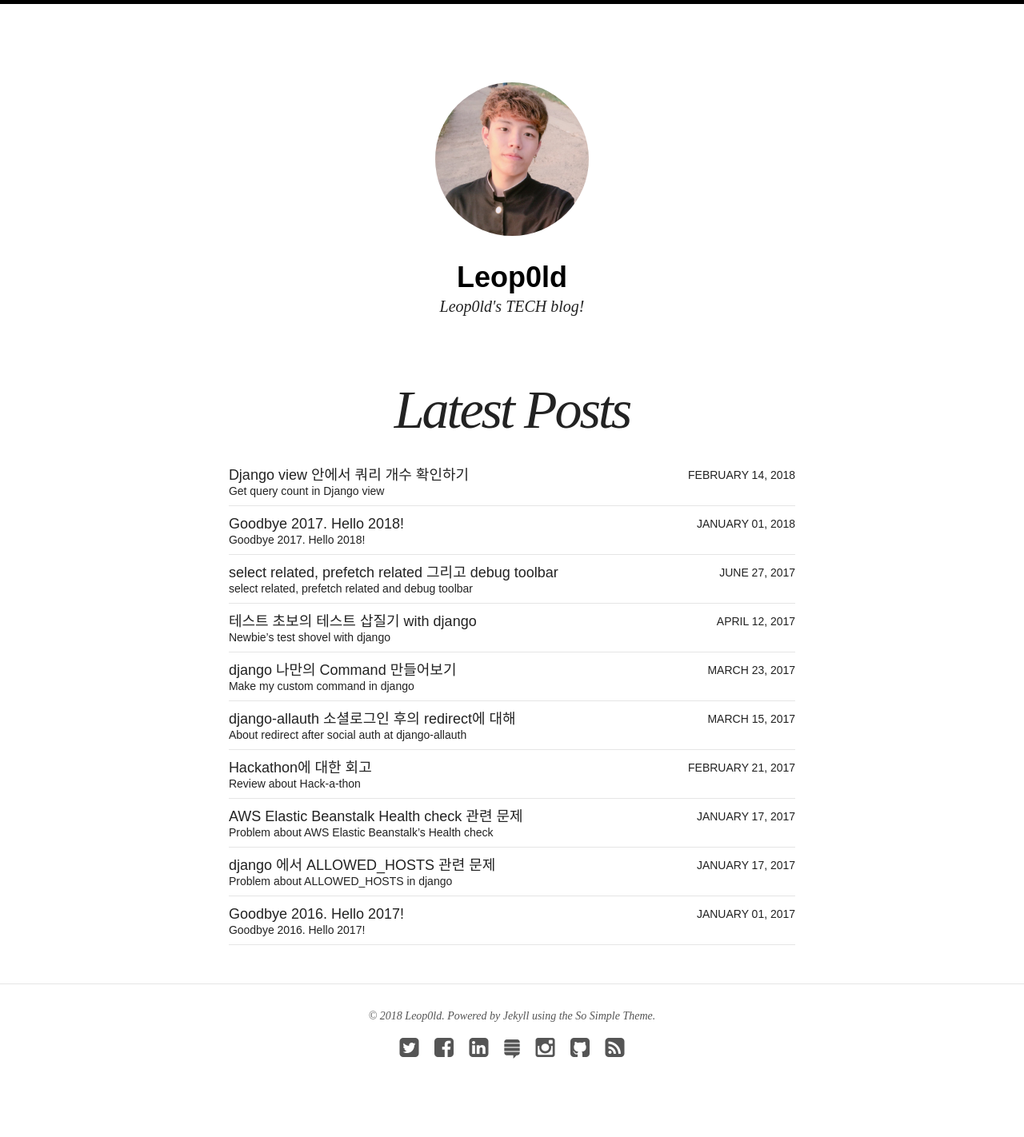
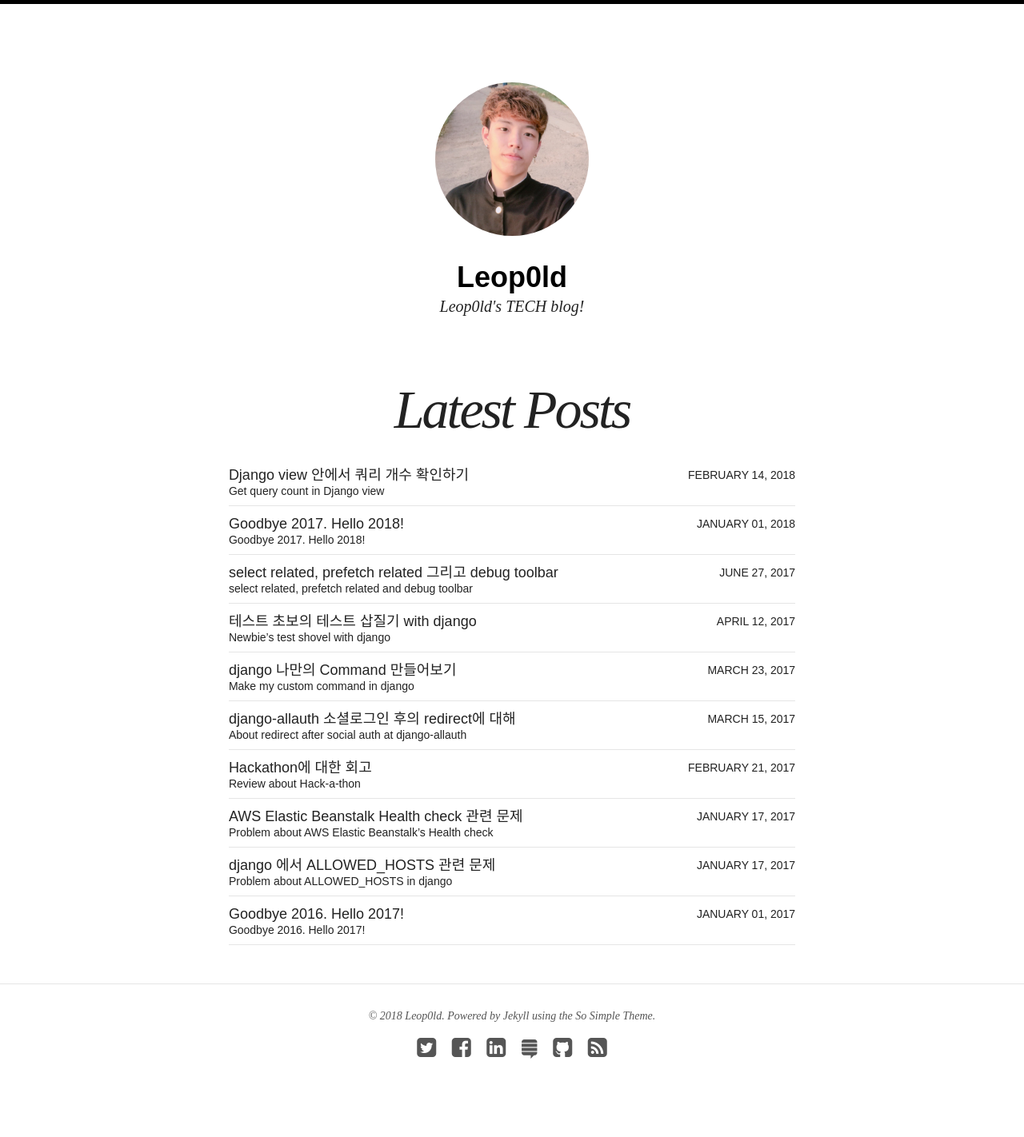
Before and after one commit to myungseokang/blog, a Jekyll site: the page built from index.html, in a window 1280 px wide. Shown: the whole page at 80% size. Built offline with Jekyll 4.4.1, drawn with Linux system fonts in a browser that asks for light colours; nearby versions of some CDN libraries.

```diff
--- a/_config.yml
+++ b/_config.yml
@@ -44,7 +44,7 @@ owner:
   github: leop0ld
   stackexchange: https://stackoverflow.com/users/5506957/leop0ld
   linkedin: leop0ld
-  instagram: myungseo.kang
+  instagram: #myungseo.kang
   flickr: #username
   tumblr: #username
   pinterest: #username
```
